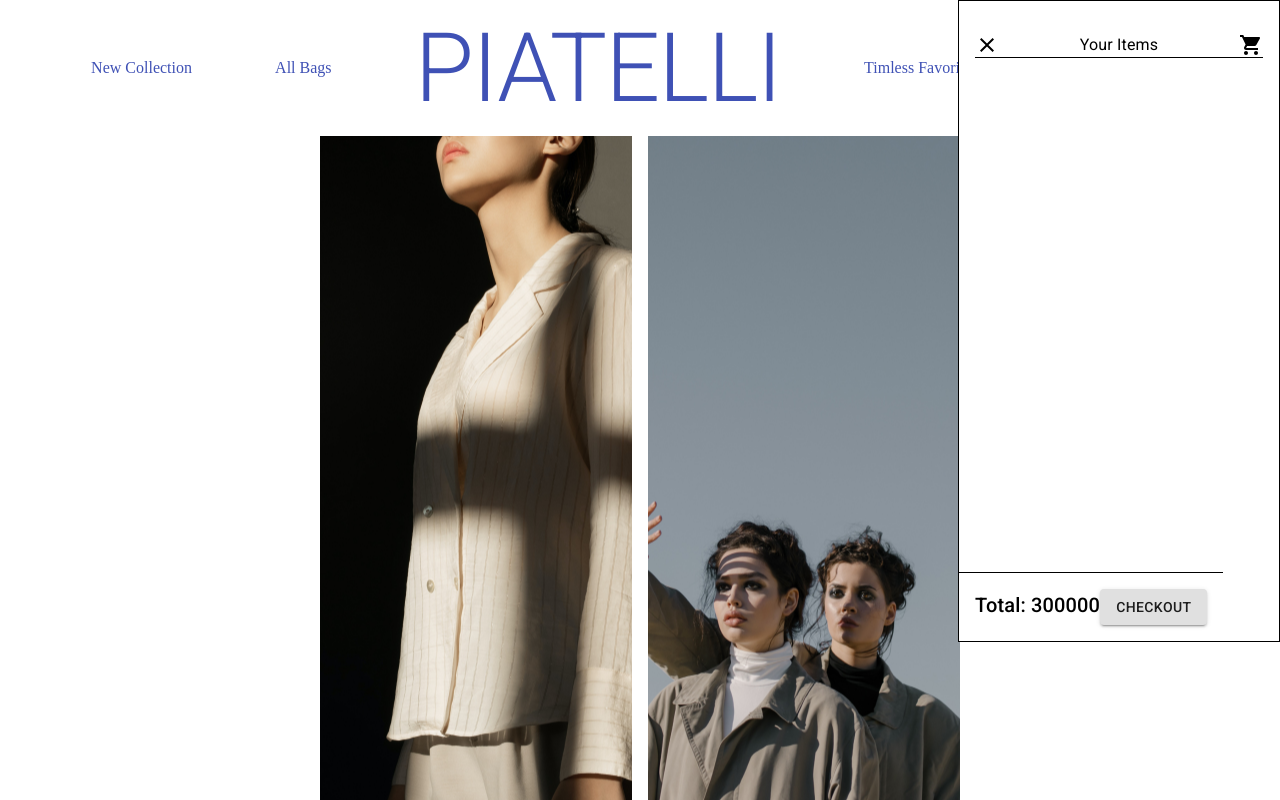
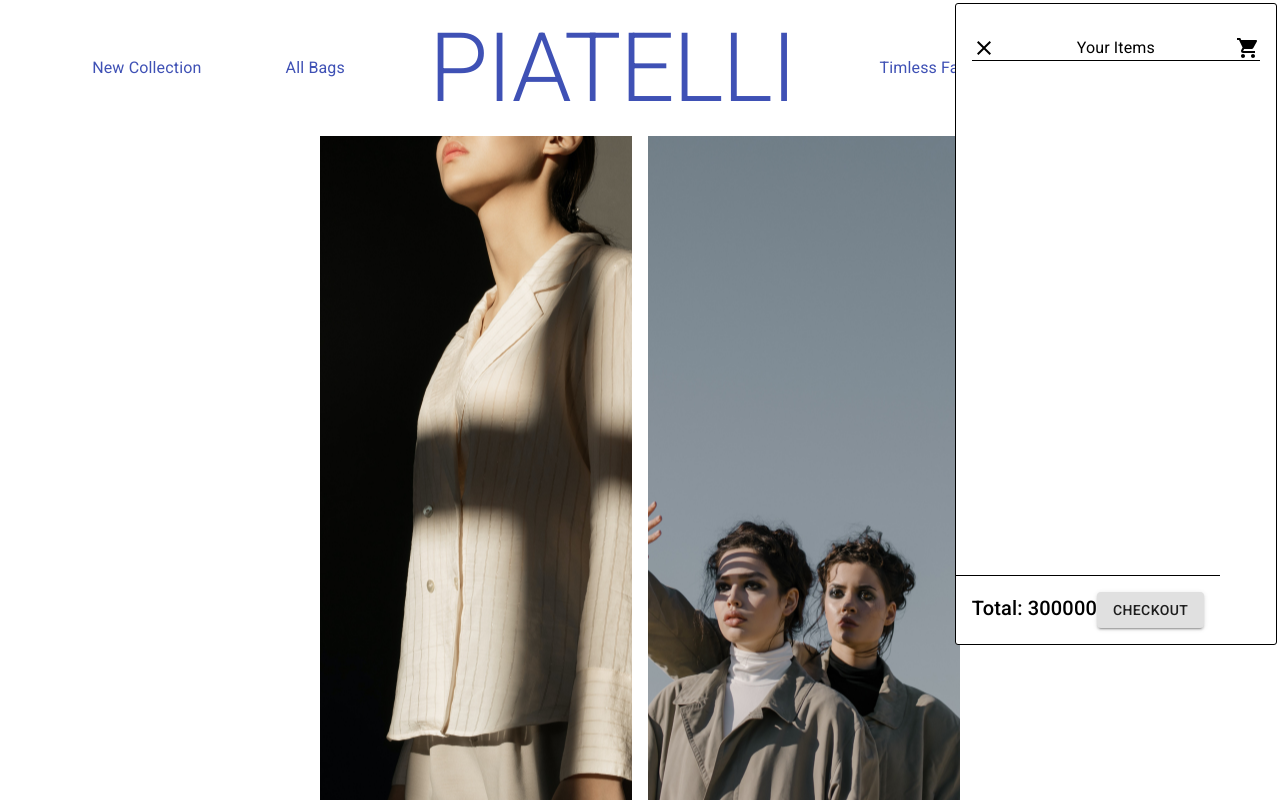
Before and after one commit to camillejustine/piattelli, a React (Create React App) app: page / in a window 1280 px wide. Both pictures are taken after a click on the icon 1160 px from the left and 66 px from the top of the page. Shown: the top 800 px of the page. Built offline with nearby package versions, Linux system fonts and the light colour scheme.

Commit message:
small style changes and fixed animations

```diff
--- a/src/components/header/Cart.tsx
+++ b/src/components/header/Cart.tsx
@@ -16,11 +16,7 @@ function Cart(props: IProps) {
   return (
     <>
       {props.isVisible ? (
-        <Box
-          className={
-            "animate__animated animate__slideInRight" && classes.rootStyle
-          }
-        >
+          <Box className={`animate__animated animate__slideInRight ${classes.rootStyle}`}>
             <Box className={classes.topContent}>
               <CloseIcon onClick={props.onHide}></CloseIcon>
               <Typography variant="body1">Your Items</Typography>
@@ -30,8 +26,12 @@ function Cart(props: IProps) {
 
             <Box className={classes.bottomContentWrapper}>
               <Box className={classes.bottomContent}>
-              <Typography className={classes.keepLeft} variant="h6">Total: 300000</Typography>
-              <Button className={classes.keepRight} variant="contained">Checkout</Button>
+                <Typography className={classes.keepLeft} variant="h6">
+                  Total: 300000
+                </Typography>
+                <Button className={classes.keepRight} variant="contained">
+                  Checkout
+                </Button>
               </Box>
             </Box>
           </Box>
@@ -49,8 +49,10 @@ const useStlyes = makeStyles({
     right: 0,
     backgroundColor: "white",
     border: "1px solid black",
-    display: 'flex',
-    flexDirection: 'column'
+    borderRadius: 3,
+    display: "flex",
+    flexDirection: "column",
+    margin: '0.2rem'
   },
   topContent: {
     top: 0,
@@ -64,17 +66,17 @@ const useStlyes = makeStyles({
     justifyContent: "space-between",
   },
   bottomContentWrapper: {
-    position: 'absolute',
+    position: "absolute",
     bottom: 0,
-    borderTop: 'solid 1px black',
-    padding: '1rem'
+    borderTop: "solid 1px black",
+    padding: "1rem",
   },
   keepLeft: {
-    left: 0
+    left: 0,
   },
   keepRight: {
-    right: 0
-  }
+    right: 0,
+  },
 });
 
 export default Cart;
--- a/src/components/header/Header.tsx
+++ b/src/components/header/Header.tsx
@@ -1,80 +1,86 @@
-
 import { Box, Link, TextField, Typography } from "@material-ui/core";
 import { Component, CSSProperties, useEffect, useState } from "react";
 import SearchIcon from "@material-ui/icons/Search";
 import { ShoppingCart as CartIcon } from "@material-ui/icons";
 import "animate.css/animate.css";
 import Cart from "./Cart";
-
+import { makeStyles } from "@material-ui/styles";
 
 function Header() {
   const [searchClicked, setSearchClicked] = useState(false);
   const [isCartVisible, setIsCartVisible] = useState(false);
+  const classes = useStyles();
 
   function hideCart() {
     setIsCartVisible(false);
   }
 
+  return (
+    <Box className={classes.rootStyle}>
+      <Link>
+        <Typography variant="body1">New Collection </Typography>
+      </Link>
+      <Link>
+        <Typography variant="body1">All Bags </Typography>{" "}
+      </Link>
 
-    return (
-        <Box style={rootStyle}>
-          <Link>New Collection</Link>
-          <Link>All Bags</Link>
+      <Link href="#">
+        <Typography variant="h1">PIATELLI</Typography>
+      </Link>
 
       <Link>
-            <Typography variant='h1'>
-              PIATELLI
-            </Typography>
+        <Typography variant="body1">Timless Favorites</Typography>{" "}
       </Link>
-
-          <Link>Timless Favorites</Link>
-          <Box display="flex" m="1rem">
+      <Box className={classes.iconWrapper}>
         <Box onClick={() => setSearchClicked(true)} m="1rem">
-              {!searchClicked
-              ? (
+          {!searchClicked ? (
             <SearchIcon />
           ) : (
-
             <form className="animate__animated animate__fadeIn">
               <TextField
                 autoFocus
                 onBlur={() => setSearchClicked(false)}
-                    id="standard-basic"
-                    label="Standard"
+                id="search-basic"
+                label="Search"
               />
-
             </form>
           )}
         </Box>
         <Box m="1rem">
           {/* Icon */}
-              <CartIcon onClick={ () => {
+          <CartIcon
+            onClick={() => {
               setIsCartVisible(true);
-                console.log('clicked');
+              console.log("clicked");
               console.log(isCartVisible);
-
-              }}/>
+            }}
+          />
           {/* Cart view */}
-              <Cart onHide={hideCart} isVisible={isCartVisible}/>
+          <Cart onHide={hideCart} isVisible={isCartVisible} />
         </Box>
       </Box>
     </Box>
   );
 }
 
-
-const rootStyle: CSSProperties = {
+const useStyles = makeStyles({
+  rootStyle: {
     top: 0,
-  margin: '0',
-  padding: '0',
-  display: 'flex',
-  justifyContent: 'space-evenly',
-  alignItems: 'center',
-  position: 'fixed',
+    margin: "0",
+    padding: "0",
+    display: "flex",
+    justifyContent: "space-evenly",
+    alignItems: "center",
+    position: "fixed",
     zIndex: 5,
-  width: '100vw',
-  height: '8.5rem',
-  backgroundColor: 'white',
-};
+    width: "100vw",
+    height: "8.5rem",
+    backgroundColor: "white",
+  },
+  iconWrapper: {
+    display: "flex",
+    alignItems: "center",
+  },
+});
 
 export default Header;
```
Lines whose indentation alone changed are shown as unchanged.
